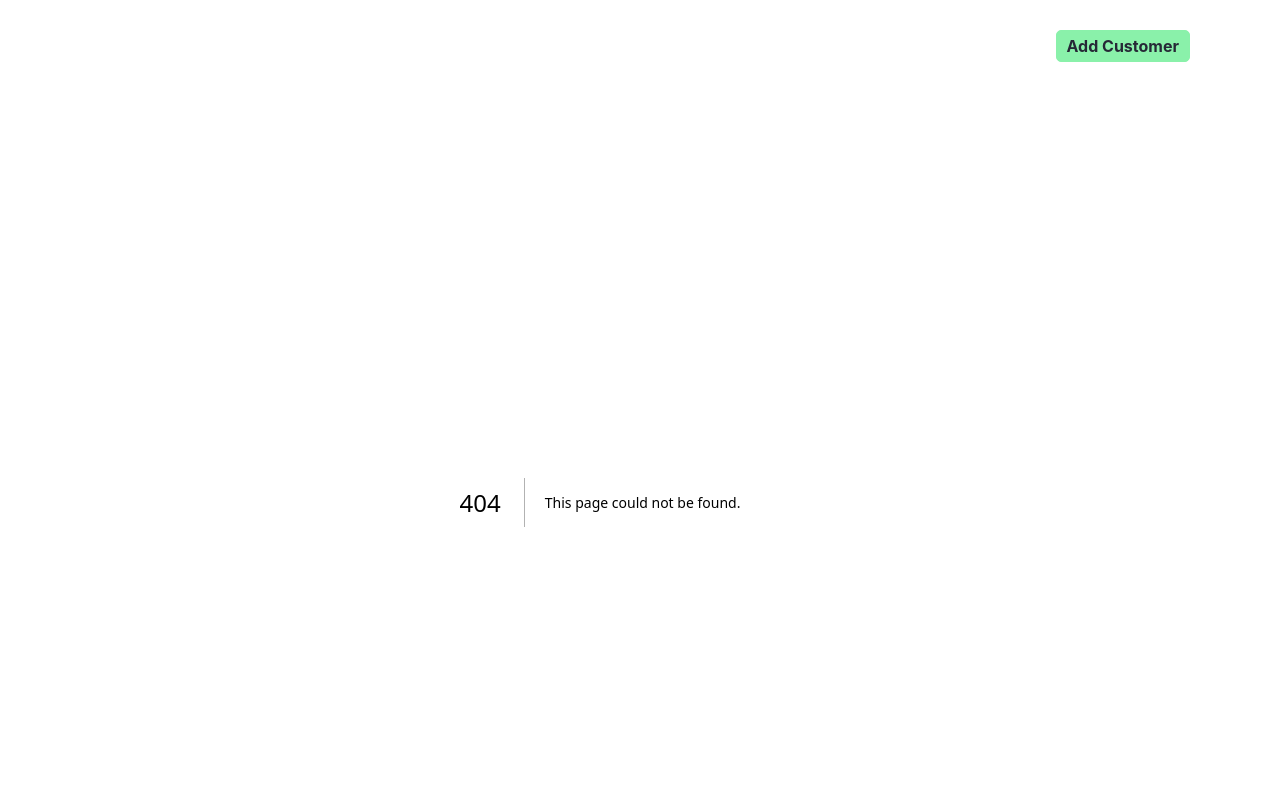
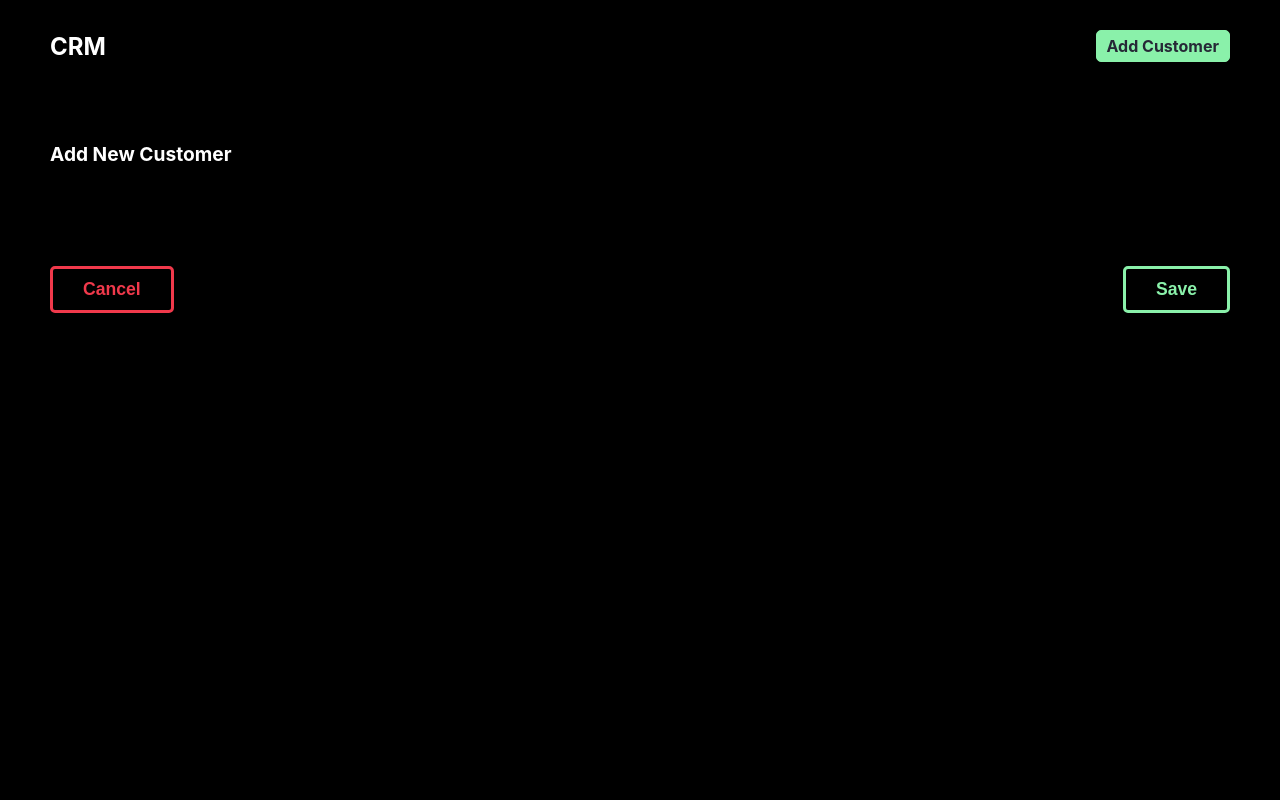
Before and after one commit to shararesadeghi/customer-relationship-managment, a Next.js app in the folder crm/: page /add-customer in a window 1280 px wide. Before the commit this address had no page. Shown: the top 800 px of the page. Built offline with nearby package versions, Linux system fonts and the light colour scheme.

Commit message:
customerPage created

```diff
--- /dev/null
+++ b/crm/components/module/Form.js
@@ -0,0 +1,10 @@
+
+const Form = () => {
+    return (
+        <div>
+            Form
+        </div>
+    );
+};
+
+export default Form;
--- /dev/null
+++ b/crm/components/template/AddCustomerPage.js
@@ -0,0 +1,58 @@
+import { useState } from "react";
+import { useRouter } from "next/router";
+import Form from "../module/Form";
+
+const AddCustomerPage = () => {
+  const [form, setForm] = useState({
+    name: "",
+    lastName: "",
+    email: "",
+    phone: "",
+    postalCode: "",
+    address: "",
+    date: "",
+    products: [],
+  });
+
+  const router = useRouter();
+
+  const cancelHandler = () => {
+    setForm({
+      name: "",
+      lastName: "",
+      email: "",
+      phone: "",
+      postalCode: "",
+      address: "",
+      date: "",
+      products: [],
+    });
+    router.push("/");
+  };
+  const saveHandler = async () => {
+    const res = await fetch("/api/customer", {
+      method: "POST",
+      body: JSON.stringify({ data: form }),
+      headers: { "Content-Type": "application/json" },
+    });
+    const data = await res.json();
+    console.log(data);
+    if (data.status === "success") router.push("/");
+  };
+  return (
+    <div className="customer-page">
+      <h4>Add New Customer</h4>
+      <Form form={form} setForm={setForm} />
+      <div className="customer-page__buttons">
+        <button className="first" onClick={cancelHandler}>
+          Cancel
+        </button>
+        <button className="second" onClick={saveHandler}>
+          Save
+        </button>
+      </div>
+    </div>
+  );
+};
+
+export default AddCustomerPage;
--- /dev/null
+++ b/crm/pages/add-customer/index.js
@@ -0,0 +1,9 @@
+import AddCustomerPage from '../../components/template/AddCustomerPage';
+
+const Index = () => {
+    return (
+        <AddCustomerPage/>
+    );
+};
+
+export default Index;
```
